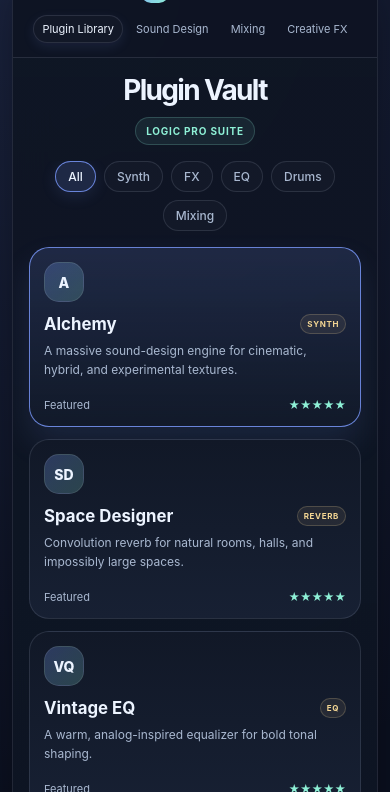
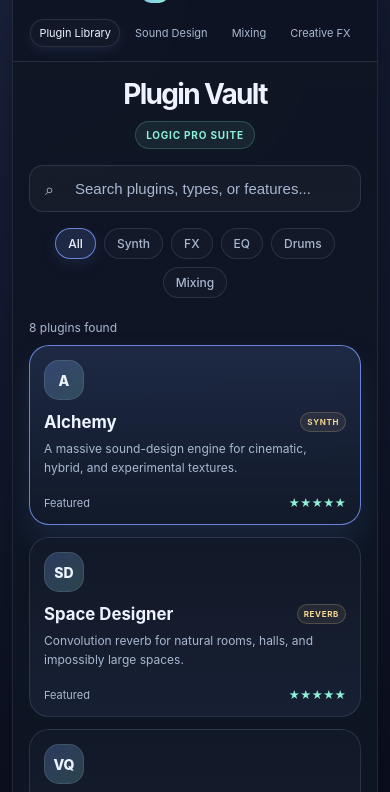
Before and after one commit to Mr-Unknown79751/logic-pro-plugins-showcase, a plain HTML site: page index.html in a window 390 px wide. Shown: the part 52-844 px from the top of the page. Drawn offline with Linux system fonts and the light colour scheme.

Commit message:
Add final responsive Logic Pro plugins frontend with search bar, interactive filter chips, and detailed plugin info panel

```diff
--- a/index.html
+++ b/index.html
@@ -29,9 +29,8 @@
 
       html, body {
         margin: 0;
-        padding: 0;
-        min-height: 100vh;
-        font-family: -apple-system, BlinkMacSystemFont, "Segoe UI", "Roboto", "Oxygen", "Ubuntu", "Cantarell", sans-serif;
+        min-height: 100%;
+        font-family: -apple-system, BlinkMacSystemFont, "Segoe UI", "Roboto", "Helvetica Neue", Arial, sans-serif;
         background:
           radial-gradient(circle at top left, rgba(124, 156, 255, 0.14), transparent 35%),
           radial-gradient(circle at bottom right, rgba(142, 240, 214, 0.12), transparent 25%),
@@ -48,8 +47,8 @@
       }
 
       .app {
-        width: 100%;
-        max-width: 1400px;
+        width: min(1400px, 100%);
+        min-height: 980px;
         background: rgba(8, 13, 24, 0.76);
         border: 1px solid var(--line);
         border-radius: clamp(16px, 3vw, 28px);
@@ -62,11 +61,11 @@
         display: flex;
         align-items: center;
         justify-content: space-between;
+        gap: 16px;
         padding: clamp(14px, 3vw, 18px) clamp(16px, 4vw, 28px);
         border-bottom: 1px solid var(--line);
         background: rgba(15, 22, 36, 0.75);
         flex-wrap: wrap;
-        gap: 16px;
       }
 
       .brand {
@@ -88,15 +87,11 @@
         color: #08111d;
         font-weight: 900;
         font-size: clamp(12px, 2.5vw, 14px);
-        flex-shrink: 0;
       }
 
       .nav {
         display: flex;
         gap: 6px;
-        align-items: center;
-        color: var(--muted);
-        font-size: clamp(11px, 1.8vw, 14px);
         flex-wrap: wrap;
         justify-content: flex-end;
       }
@@ -106,27 +101,27 @@
         border-radius: 999px;
         border: 1px solid transparent;
         cursor: pointer;
-        transition: all 0.3s cubic-bezier(0.4, 0, 0.2, 1);
+        color: var(--muted);
+        font-size: clamp(11px, 1.8vw, 14px);
+        transition: all 0.25s ease;
       }
 
       .nav span:hover {
         color: var(--text);
-        border-color: rgba(124,156,255,0.3);
-        background: rgba(124,156,255,0.06);
+        border-color: rgba(124, 156, 255, 0.3);
+        background: rgba(124, 156, 255, 0.06);
       }
 
       .nav .active {
         color: var(--text);
         border-color: var(--line);
-        background: rgba(255,255,255,0.02);
+        background: rgba(255, 255, 255, 0.02);
         box-shadow: 0 4px 12px rgba(124, 156, 255, 0.1);
       }
 
       .content {
         display: grid;
         grid-template-columns: 1fr;
-        gap: 0;
-        min-height: auto;
       }
 
       @media (min-width: 1024px) {
@@ -155,17 +150,15 @@
         align-items: flex-end;
         justify-content: space-between;
         gap: clamp(12px, 3vw, 18px);
+        flex-wrap: wrap;
         margin-bottom: clamp(16px, 3vw, 22px);
-        flex-wrap: wrap;
       }
 
-      h1 {
+      .intro h1 {
         margin: 0;
         font-size: clamp(28px, 6vw, 52px);
         line-height: 1.04;
         letter-spacing: -0.06em;
-        flex: 1;
-        min-width: 200px;
       }
 
       .badge {
@@ -184,11 +177,53 @@
         white-space: nowrap;
       }
 
+      .toolbar {
+        display: flex;
+        flex-direction: column;
+        gap: 16px;
+        margin-bottom: 18px;
+      }
+
+      .search-box {
+        position: relative;
+      }
+
+      .search-icon {
+        position: absolute;
+        left: 16px;
+        top: 50%;
+        transform: translateY(-50%);
+        color: var(--muted);
+        font-size: 16px;
+        pointer-events: none;
+      }
+
+      .search-box input {
+        width: 100%;
+        border: 1px solid var(--line);
+        background: rgba(255, 255, 255, 0.03);
+        border-radius: 14px;
+        padding: 14px 18px 14px 45px;
+        font-size: 15px;
+        color: var(--text);
+        outline: none;
+        transition: all 0.25s ease;
+      }
+
+      .search-box input::placeholder {
+        color: var(--muted);
+      }
+
+      .search-box input:focus {
+        border-color: rgba(124, 156, 255, 0.6);
+        box-shadow: 0 0 0 4px rgba(124, 156, 255, 0.1);
+        background: rgba(124, 156, 255, 0.04);
+      }
+
       .filter-row {
         display: flex;
         flex-wrap: wrap;
         gap: clamp(8px, 2vw, 10px);
-        margin: clamp(16px, 3vw, 26px) 0 clamp(12px, 3vw, 18px);
         overflow-x: auto;
         -webkit-overflow-scrolling: touch;
         padding-bottom: 4px;
@@ -197,12 +232,12 @@
       .chip {
         padding: clamp(7px, 1.5vw, 9px) clamp(12px, 2vw, 14px);
         border-radius: 999px;
-        background: rgba(255,255,255,0.02);
+        background: rgba(255, 255, 255, 0.02);
         border: 1px solid var(--line);
         color: var(--muted);
         font-size: clamp(12px, 1.8vw, 13px);
         cursor: pointer;
-        transition: all 0.3s cubic-bezier(0.4, 0, 0.2, 1);
+        transition: all 0.25s ease;
         white-space: nowrap;
         flex-shrink: 0;
         font-weight: 500;
@@ -210,8 +245,8 @@
 
       .chip:hover {
         color: var(--text);
-        border-color: rgba(124,156,255,0.45);
-        background: rgba(124,156,255,0.06);
+        border-color: rgba(124, 156, 255, 0.45);
+        background: rgba(124, 156, 255, 0.06);
         transform: translateY(-1px);
         box-shadow: 0 4px 12px rgba(124, 156, 255, 0.08);
       }
@@ -222,8 +257,8 @@
 
       .chip.active {
         color: var(--text);
-        border-color: rgba(124,156,255,0.8);
-        background: rgba(124,156,255,0.15);
+        border-color: rgba(124, 156, 255, 0.8);
+        background: rgba(124, 156, 255, 0.15);
         box-shadow: 0 4px 16px rgba(124, 156, 255, 0.12);
       }
 
@@ -259,7 +294,7 @@
         border: 1px solid var(--line);
         background: linear-gradient(180deg, var(--card), var(--card-2));
         cursor: pointer;
-        transition: all 0.3s cubic-bezier(0.4, 0, 0.2, 1);
+        transition: all 0.25s ease;
         min-height: clamp(180px, 25vw, 210px);
         display: flex;
         flex-direction: column;
@@ -269,18 +304,17 @@
 
       .plugin-card:hover {
         transform: translateY(-4px);
-        border-color: rgba(124,156,255,0.38);
+        border-color: rgba(124, 156, 255, 0.38);
         box-shadow: 0 20px 40px rgba(124, 156, 255, 0.15);
       }
 
       .plugin-card:active {
         transform: translateY(-2px);
-        box-shadow: 0 10px 20px rgba(124, 156, 255, 0.1);
       }
 
       .plugin-card.selected {
-        border-color: rgba(124,156,255,0.8);
-        background: linear-gradient(180deg, rgba(124,156,255,0.15), rgba(18, 26, 42, 1));
+        border-color: rgba(124, 156, 255, 0.8);
+        background: linear-gradient(180deg, rgba(124, 156, 255, 0.15), rgba(18, 26, 42, 1));
         box-shadow: 0 16px 32px rgba(124, 156, 255, 0.12);
       }
 
@@ -293,15 +327,14 @@
         font-weight: 800;
         font-size: clamp(14px, 3vw, 18px);
         margin-bottom: clamp(12px, 2vw, 18px);
-        background: linear-gradient(135deg, rgba(124,156,255,0.26), rgba(142,240,214,0.2));
-        border: 1px solid rgba(255,255,255,0.1);
-        flex-shrink: 0;
-        transition: all 0.3s cubic-bezier(0.4, 0, 0.2, 1);
+        background: linear-gradient(135deg, rgba(124, 156, 255, 0.26), rgba(142, 240, 214, 0.2));
+        border: 1px solid rgba(255, 255, 255, 0.1);
+        transition: all 0.25s ease;
       }
 
       .plugin-card:hover .plugin-icon {
-        background: linear-gradient(135deg, rgba(124,156,255,0.35), rgba(142,240,214,0.28));
-        border-color: rgba(124,156,255,0.3);
+        background: linear-gradient(135deg, rgba(124, 156, 255, 0.35), rgba(142, 240, 214, 0.28));
+        border-color: rgba(124, 156, 255, 0.3);
         transform: scale(1.05);
       }
 
@@ -330,12 +363,6 @@
         border-radius: 999px;
         white-space: nowrap;
         flex-shrink: 0;
-        transition: all 0.3s cubic-bezier(0.4, 0, 0.2, 1);
-      }
-
-      .plugin-card:hover .type-pill {
-        background: rgba(245, 215, 148, 0.12);
-        border-color: rgba(245, 215, 148, 0.35);
       }
 
       .plugin-card p {
@@ -358,7 +385,7 @@
       .rating {
         color: var(--accent-2);
         font-weight: 700;
-        transition: all 0.3s cubic-bezier(0.4, 0, 0.2, 1);
+        transition: all 0.25s ease;
       }
 
       .plugin-card:hover .rating {
@@ -383,7 +410,7 @@
         border-radius: 24px;
         padding: clamp(16px, 3vw, 22px);
         position: relative;
-        animation: slideIn 0.4s cubic-bezier(0.34, 1.56, 0.64, 1);
+        animation: slideIn 0.35s ease;
       }
 
       @keyframes slideIn {
@@ -428,11 +455,9 @@
         display: grid;
         place-items: center;
         font-weight: 800;
-        background: linear-gradient(135deg, rgba(124,156,255,0.24), rgba(142,240,214,0.18));
-        border: 1px solid rgba(255,255,255,0.1);
+        background: linear-gradient(135deg, rgba(124, 156, 255, 0.24), rgba(142, 240, 214, 0.18));
+        border: 1px solid rgba(255, 255, 255, 0.1);
         font-size: clamp(14px, 2.5vw, 18px);
-        flex-shrink: 0;
-        transition: all 0.3s cubic-bezier(0.4, 0, 0.2, 1);
       }
 
       .detail-name {
@@ -448,19 +473,13 @@
         gap: 8px;
         padding: clamp(5px, 1vw, 7px) clamp(8px, 1.5vw, 10px);
         border-radius: 999px;
-        background: rgba(255,255,255,0.02);
+        background: rgba(255, 255, 255, 0.02);
         border: 1px solid var(--line);
         font-size: clamp(9px, 1.3vw, 11px);
         color: var(--muted);
         text-transform: uppercase;
         letter-spacing: 0.08em;
         white-space: nowrap;
-        transition: all 0.3s cubic-bezier(0.4, 0, 0.2, 1);
-      }
-
-      .detail-brand:hover {
-        background: rgba(124,156,255,0.08);
-        border-color: rgba(124,156,255,0.3);
       }
 
       .detail-block {
@@ -497,7 +516,7 @@
         color: var(--text);
         font-size: clamp(12px, 1.8vw, 14px);
         line-height: 1.6;
-        transition: all 0.3s cubic-bezier(0.4, 0, 0.2, 1);
+        transition: all 0.25s ease;
       }
 
       .feature-list li:hover {
@@ -514,7 +533,7 @@
         position: absolute;
         left: 0;
         top: 9px;
-        transition: all 0.3s cubic-bezier(0.4, 0, 0.2, 1);
+        transition: all 0.25s ease;
       }
 
       .feature-list li:hover::before {
@@ -534,18 +553,18 @@
       .similar-tag {
         padding: clamp(6px, 1vw, 8px) clamp(9px, 1.5vw, 11px);
         border-radius: 999px;
-        border: 1px solid rgba(124,156,255,0.18);
-        background: rgba(124,156,255,0.07);
+        border: 1px solid rgba(124, 156, 255, 0.18);
+        background: rgba(124, 156, 255, 0.07);
         color: #dfe8ff;
         font-size: clamp(10px, 1.5vw, 12px);
         white-space: nowrap;
         cursor: pointer;
-        transition: all 0.3s cubic-bezier(0.4, 0, 0.2, 1);
+        transition: all 0.25s ease;
       }
 
       .similar-tag:hover {
-        border-color: rgba(124,156,255,0.45);
-        background: rgba(124,156,255,0.15);
+        border-color: rgba(124, 156, 255, 0.45);
+        background: rgba(124, 156, 255, 0.15);
         transform: translateY(-2px);
         box-shadow: 0 6px 16px rgba(124, 156, 255, 0.1);
         color: #ffffff;
@@ -555,7 +574,12 @@
         transform: translateY(0);
       }
 
-      /* Mobile optimizations */
+      .result-counter {
+        color: var(--muted);
+        font-size: 12px;
+        margin-top: 8px;
+      }
+
       @media (max-width: 480px) {
         body {
           padding: 12px;
@@ -568,7 +592,6 @@
         .topbar {
           flex-direction: column;
           align-items: stretch;
-          gap: 12px;
         }
 
         .brand {
@@ -577,16 +600,11 @@
 
         .nav {
           justify-content: center;
-          gap: 4px;
         }
 
         .nav span {
           padding: 6px 8px;
           font-size: 11px;
-        }
-
-        h1 {
-          text-align: center;
         }
 
         .intro {
@@ -599,10 +617,6 @@
           margin: 0 auto;
         }
 
-        .plugin-grid {
-          grid-template-columns: 1fr;
-        }
-
         .filter-row {
           justify-content: center;
         }
@@ -611,77 +625,6 @@
           flex-direction: column;
           align-items: center;
           text-align: center;
-        }
-
-        .detail-name {
-          font-size: 1.4rem;
-        }
-      }
-
-      /* Tablet view */
-      @media (min-width: 481px) and (max-width: 1023px) {
-        .plugin-grid {
-          grid-template-columns: repeat(2, 1fr);
-        }
-
-        .content {
-          grid-template-columns: 1fr;
-        }
-      }
-
-      /* Landscape mobile */
-      @media (max-height: 600px) and (orientation: landscape) {
-        .app {
-          min-height: auto;
-        }
-
-        .detail-card {
-          position: relative;
-        }
-
-        h1 {
-          font-size: clamp(24px, 4vw, 36px);
-        }
-      }
-
-      /* Touch devices */
-      @media (hover: none) and (pointer: coarse) {
-        .chip,
-        .plugin-card,
-        .detail-card,
-        .similar-tag {
-          -webkit-user-select: none;
-          user-select: none;
-        }
-      }
-
-      /* Print styles */
-      @media print {
-        body {
-          background: white;
-          padding: 0;
-        }
-
-        .app {
-          box-shadow: none;
-          border: 1px solid #ccc;
-        }
-
-        .topbar,
-        .filter-row {
-          background: #f5f5f5;
-        }
-
-        .plugin-card:hover {
-          box-shadow: none;
-        }
-      }
-
-      /* High DPI screens */
-      @media (-webkit-min-device-pixel-ratio: 2), (min-resolution: 192dpi) {
-        .plugin-card,
-        .detail-card {
-          border-width: 0.5px;
         }
       }
     </style>
@@ -709,6 +652,12 @@
             <div class="badge">Logic Pro Suite</div>
           </div>
 
+          <div class="toolbar">
+            <div class="search-box">
+              <span class="search-icon">⌕</span>
+              <input id="searchInput" type="text" placeholder="Search plugins, types, or features..." aria-label="Search plugins" />
+            </div>
+
             <div class="filter-row">
               <div class="chip active" data-filter="all">All</div>
               <div class="chip" data-filter="synth">Synth</div>
@@ -717,7 +666,9 @@
               <div class="chip" data-filter="drums">Drums</div>
               <div class="chip" data-filter="mixing">Mixing</div>
             </div>
+          </div>
 
+          <div id="resultCounter" class="result-counter"></div>
           <div id="pluginGrid" class="plugin-grid"></div>
         </div>
 
@@ -871,24 +822,47 @@
       const detailCard = document.getElementById("detailCard");
       const filterChips = document.querySelectorAll(".chip");
       const navSpans = document.querySelectorAll(".nav span");
+      const searchInput = document.getElementById("searchInput");
+      const resultCounter = document.getElementById("resultCounter");
 
       let selectedId = plugins[0].id;
       let currentFilter = "all";
+      let searchTerm = "";
 
-      function filterPlugins() {
-        if (currentFilter === "all") {
-          return plugins;
-        }
-        return plugins.filter(p => p.category === currentFilter);
+      function getFilteredPlugins() {
+        const term = searchTerm.trim().toLowerCase();
+
+        return plugins.filter((plugin) => {
+          const matchesFilter = currentFilter === "all" || plugin.category === currentFilter;
+          const searchableText = [
+            plugin.name,
+            plugin.type,
+            plugin.category,
+            plugin.tagline,
+            plugin.description,
+            ...plugin.provides,
+            ...plugin.useCases,
+            ...plugin.similar
+          ].join(" ").toLowerCase();
+
+          const matchesSearch = !term || searchableText.includes(term);
+          return matchesFilter && matchesSearch;
+        });
       }
 
       function renderCards() {
         pluginGrid.innerHTML = "";
-        const filtered = filterPlugins();
+        const filtered = getFilteredPlugins();
+
+        resultCounter.textContent = `${filtered.length} plugin${filtered.length === 1 ? "" : "s"} found`;
 
         if (filtered.length === 0) {
-          pluginGrid.innerHTML = '<div style="grid-column: 1/-1; text-align: center; color: var(--muted); padding: 40px 20px;">No plugins found for this category.</div>';
+          pluginGrid.innerHTML = '<div style="grid-column: 1/-1; text-align: center; color: var(--muted); padding: 40px 20px;">No plugins match your search.</div>';
           return;
+        }
+
+        if (!filtered.some((p) => p.id === selectedId)) {
+          selectedId = filtered[0].id;
         }
 
         filtered.forEach((plugin) => {
@@ -908,6 +882,7 @@
               <span class="rating">★★★★★</span>
             </div>
           `;
+
           card.addEventListener("click", () => {
             selectedId = plugin.id;
             renderCards();
@@ -916,13 +891,13 @@
               detailCard.scrollIntoView({ behavior: "smooth", block: "nearest" });
             }
           });
+
           pluginGrid.appendChild(card);
         });
       }
 
       function renderDetail() {
         const plugin = plugins.find((item) => item.id === selectedId);
-
         if (!plugin) return;
 
         detailCard.innerHTML = `
@@ -964,39 +939,31 @@
         `;
       }
 
-      // Filter chip click handlers
       filterChips.forEach((chip) => {
         chip.addEventListener("click", () => {
-          filterChips.forEach(c => c.classList.remove("active"));
+          filterChips.forEach((c) => c.classList.remove("active"));
           chip.classList.add("active");
           currentFilter = chip.dataset.filter;
-
-          // Reset to first plugin of filtered list
-          const filtered = filterPlugins();
-          if (filtered.length > 0) {
-            selectedId = filtered[0].id;
-          }
-
           renderCards();
           renderDetail();
         });
       });
 
-      // Nav span click handlers
-      navSpans.forEach((span, index) => {
+      navSpans.forEach((span) => {
         span.addEventListener("click", () => {
-          navSpans.forEach(s => s.classList.remove("active"));
+          navSpans.forEach((s) => s.classList.remove("active"));
           span.classList.add("active");
         });
       });
 
+      searchInput.addEventListener("input", (event) => {
+        searchTerm = event.target.value;
         renderCards();
         renderDetail();
+      });
 
-      // Handle window resize
-      window.addEventListener("resize", () => {
-        // Re-render can be added here if needed
-      });
+      renderCards();
+      renderDetail();
     </script>
   </body>
 </html>
```
Lines whose indentation alone changed are shown as unchanged.
